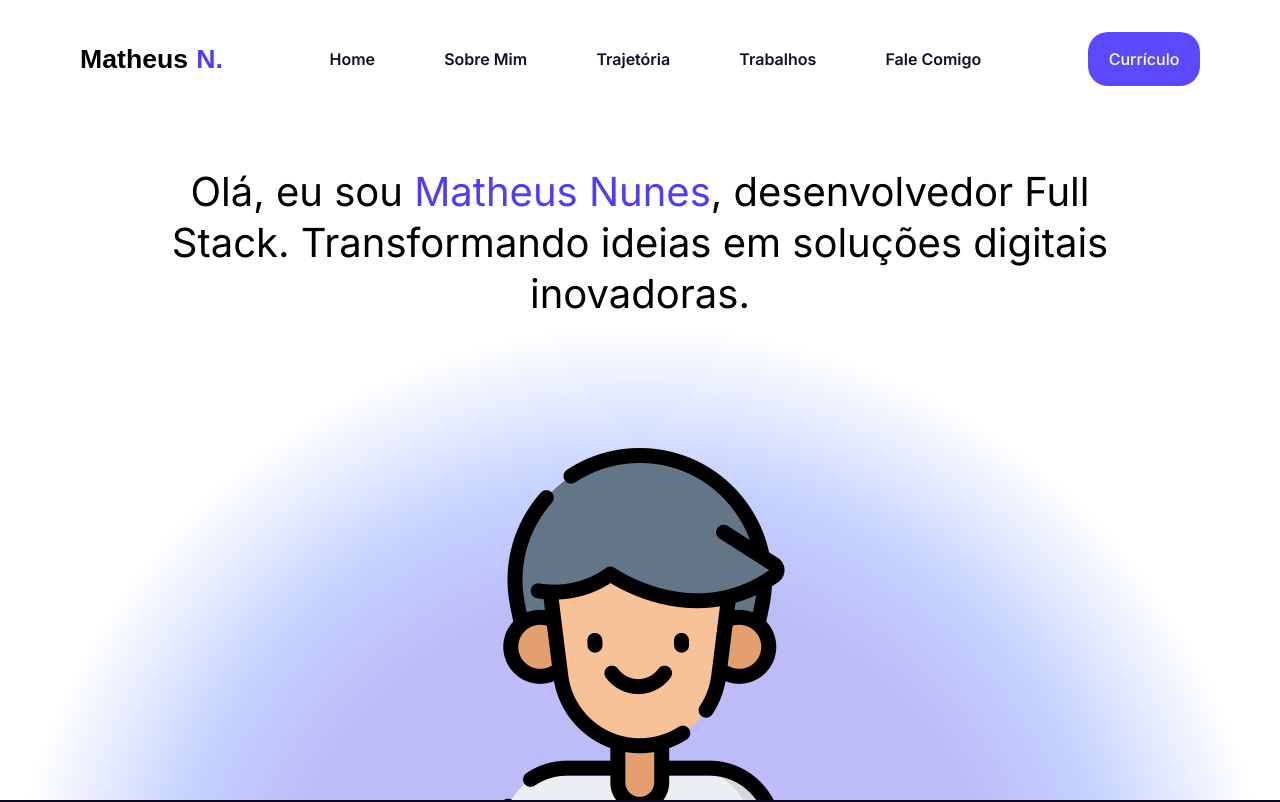
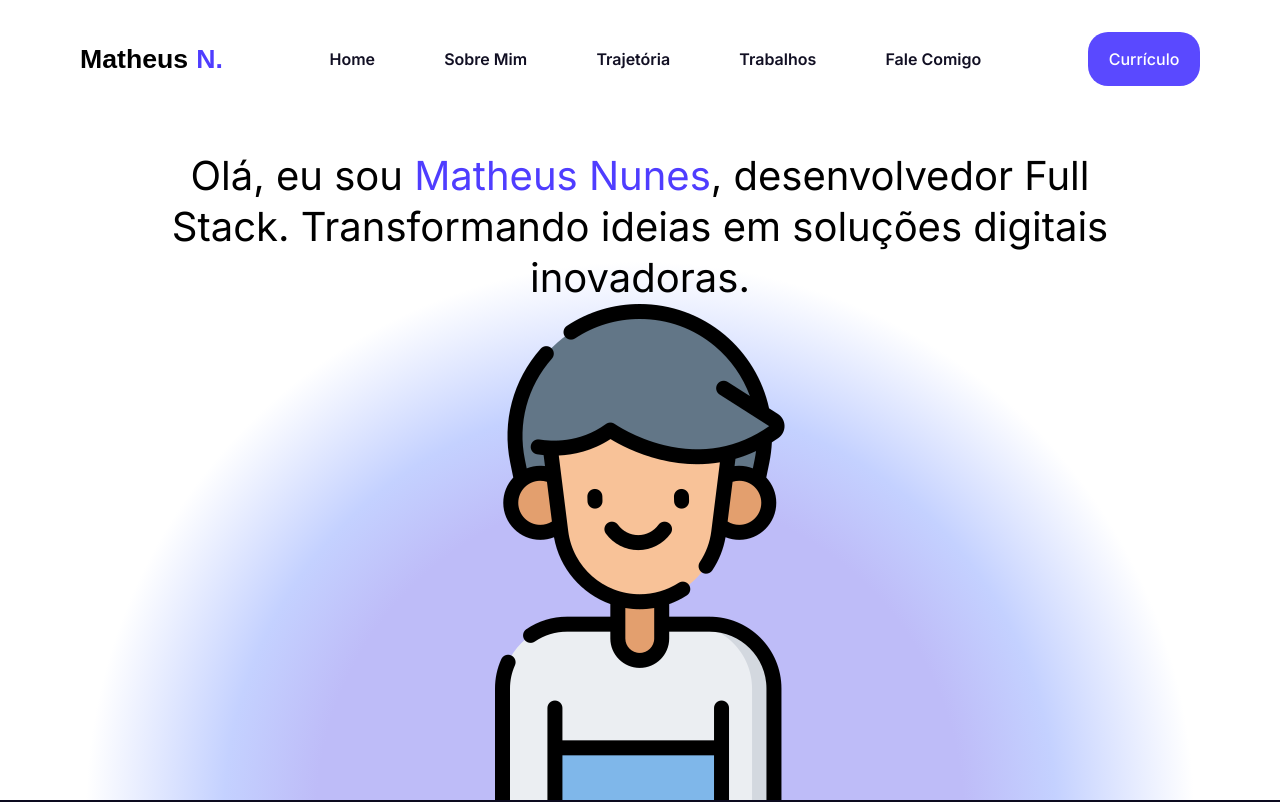
Before and after one commit to MatheusNunes133/personal-portifolio, a Next.js app: page / in a window 1280 px wide. Shown: the top 802 px of the page. Built offline with nearby package versions, Linux system fonts and the light colour scheme.

Commit message:
🐛fix: Ajusta responsividade

```diff
--- a/src/app/page.module.scss
+++ b/src/app/page.module.scss
@@ -26,8 +26,8 @@
             width: 100%;
         }
 
-        @media (max-width: 683px){
-            padding: 4rem 2rem 50% 2rem;
+        @media (max-width: 950px){
+            padding: 4rem 2rem 45% 2rem;
             height: auto;
 
             .cardItensContainer{
@@ -219,10 +219,19 @@
             display: flex;
             align-self: flex-end;
 
+            @media (max-width:1200px){
+                width: 50%;
+            }
+
             @media (max-width:980px){
                 align-self: center;
                 display: none;
             }
+        }
+
+
+        @media (max-width:1200px){
+            flex-direction: column;
         }
 
         @media (max-width:980px){
@@ -232,7 +241,7 @@
     }
 
     @media (max-width:980px){
-        padding: 1rem 1rem 5rem 1rem;
+        padding: 1rem 3rem 5rem 3rem;
     }
 }
 
--- a/src/components/header/index.module.scss
+++ b/src/components/header/index.module.scss
@@ -12,7 +12,6 @@
         display: flex;
         flex-direction: column;
         flex: 1;
-        padding-top: 3rem;
         align-items: center;
         background: radial-gradient(circle at bottom center, #bebcf8 35%, #c4d1ff 45%, white 60%, transparent 100%);
 
@@ -42,16 +41,15 @@
         }
 
         .imageBox {
-            width: auto;
-            margin-top: 8rem;
             display: flex;
-            flex: 1;
+            margin-top: auto;
+            height: 100%;
 
             .perfil {
-                  object-fit: cover;
+              object-fit: contain;
+              align-self: flex-end;
             }
-
-        }
+          }
 
         @media (max-width:620px){S
 
--- a/src/components/header/index.tsx
+++ b/src/components/header/index.tsx
@@ -18,12 +18,7 @@ export default function Header() {
           </h1>
         </div>
         <div className={style.imageBox}>
-          <Image
-            src={teste}
-            alt="Teste de Perfil"
-            layout="responsive"
-            className={style.perfil}
-          />
+          <Image src={teste} alt="Teste de Perfil" className={style.perfil} />
         </div>
       </section>
     </header>
--- a/src/components/navbar/index.module.scss
+++ b/src/components/navbar/index.module.scss
@@ -5,7 +5,7 @@
     display: flex;
     align-items: center;
     width: 100%;
-    padding: 2rem 5rem;
+    padding: 2rem 5rem 4rem 5rem;
 
     h1{
     display: flex;
```
